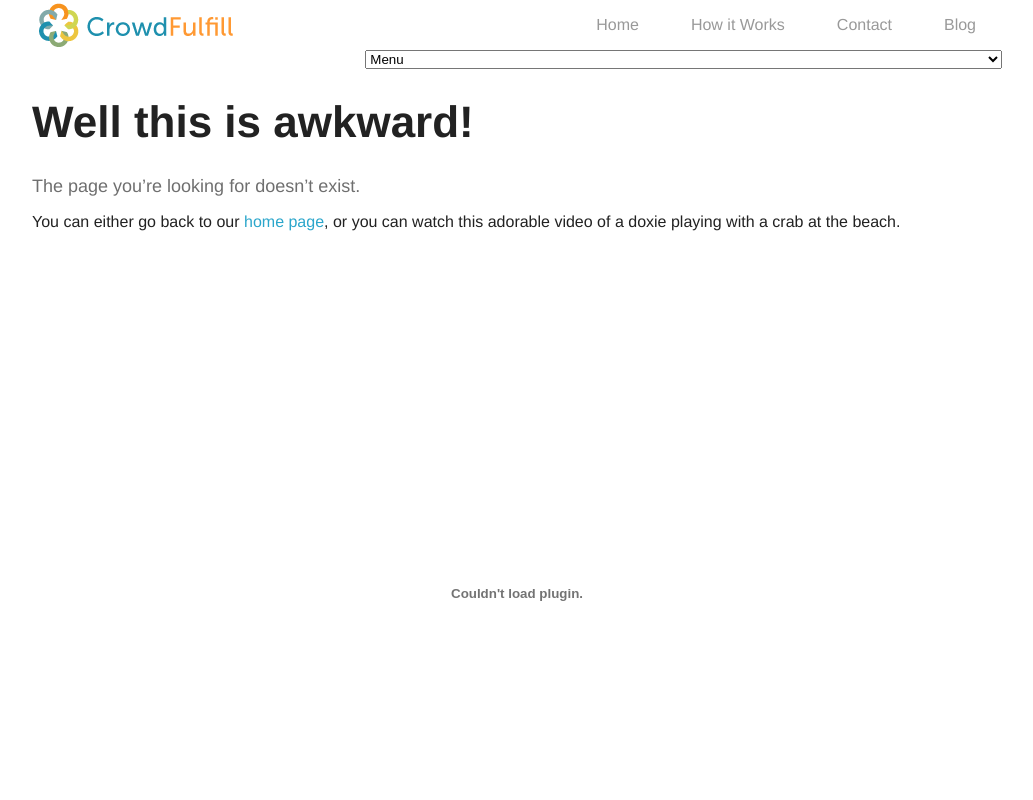
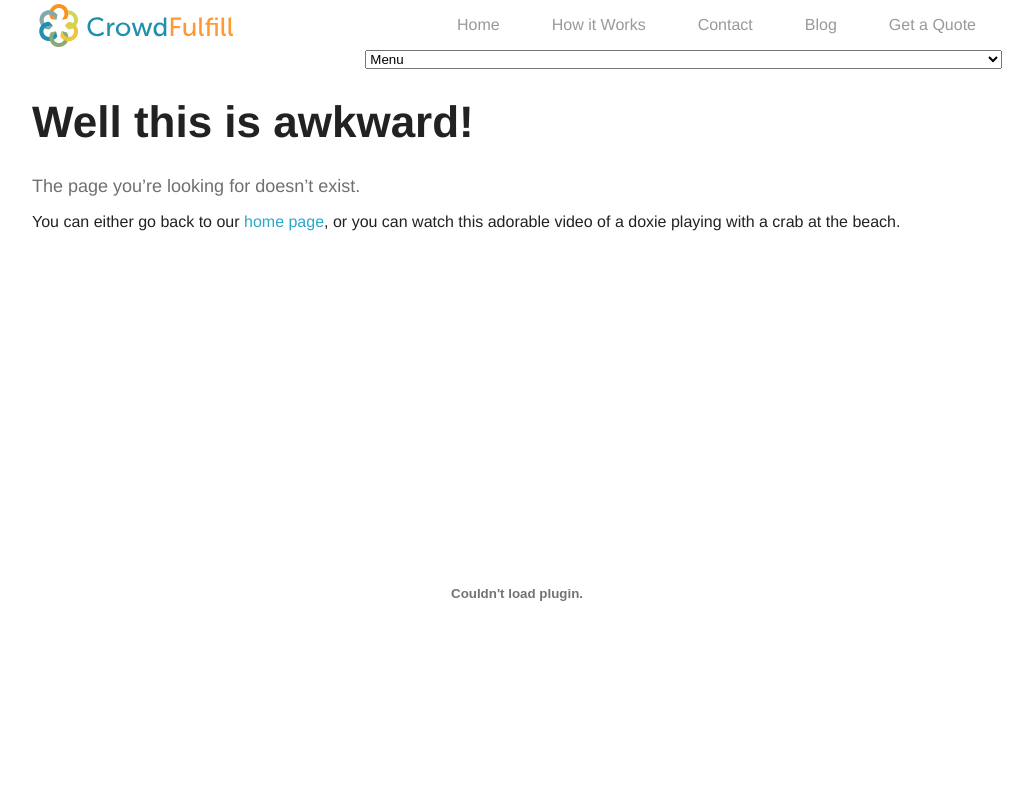
Before and after one commit to crowdfulfill/crowdfulfill.github.io, a plain HTML site: page 404.html in a window 1280 px wide. Shown: the top 800 px of the page, without its empty margins (123-1156 px from the left). Drawn offline with nearby package versions, Linux system fonts and the light colour scheme; files that its build step writes are made by us from their sources.

Commit message:
Added some jQuery and swapped logo.

```diff
--- a/404.html
+++ b/404.html
@@ -53,7 +53,6 @@
 		<script src="js/superfish-nav/dist/js/hoverIntent.js"></script>
 		<script src="js/superfish-nav/dist/js/superfish.js"></script>
 		<script>
-
 			(function($){ //create closure so we can safely use $ as alias for jQuery
 
 				$(document).ready(function(){
@@ -82,17 +81,13 @@
 				});
 
 			})(jQuery);
-
-
 		</script>
-
 	</head>
-
 	<body>
 		<!-- NAVIBAR -->
 		<div class="top_nav">
 			<div class="row">
-			<div class="large-4 columns logo"><img src="img/Crowd-Fulfill-Logo-Sm.png" /></div>
+				<div class="large-4 columns logo"><img src="img/CrowdFulfill-Logo-Sm.svg" /></div>
 				<div class="large-8 columns">
 					<nav>
 						<!-- Navigation -->
@@ -101,6 +96,7 @@
 							<li><a href="how-fulfillment-works.html">How it Works</a></li>
 							<li><a href="contact.html">Contact</a></li>
 							<li><a href="blog.html">Blog</a></li>
+							<li><a href="get-a-fulfillment-quote.html">Get a Quote</a></li>
 						</ul><!-- end of Navigation -->
 						<!-- Navigation on Mobile Devices -->
 						<select>
@@ -109,6 +105,7 @@
 							<option value="how-fulfillment-works.html">How it Works</option>
 							<option value="contact.html">Contact</option>
 							<option value="blog.html">Blog</option>
+							<option value="get-a-fulfillment-quote.html">Get a Quote</option>
 						</select>
 						<!-- end of Navigation on Mobile Devices -->
 					</nav>
@@ -129,7 +126,6 @@
 			</div>
 		</div>
 		<!-- end of 404 Content -->
-
 
 		<!-- Footer_big -->
 		<div class="footer_big arcus-content">
@@ -172,6 +168,7 @@
 			</div>
 		</div>
 		<!-- end of Footer_big -->
+
 		<!-- Footer_small -->
 		<div class="footer_small">
 			<div class="row">
@@ -241,12 +238,13 @@
 		<script>
 			$(document).foundation();
 		</script>
+
+
 		<!-- Responsive nav -->
 		<script>
 			$("nav select").change(function() {
 				window.location = $(this).find("option:selected").val();
 			});
 		</script>
-  <!-- end of Responsive nav -->
 	</body>
 </html>
```
Lines whose indentation alone changed are shown as unchanged.
